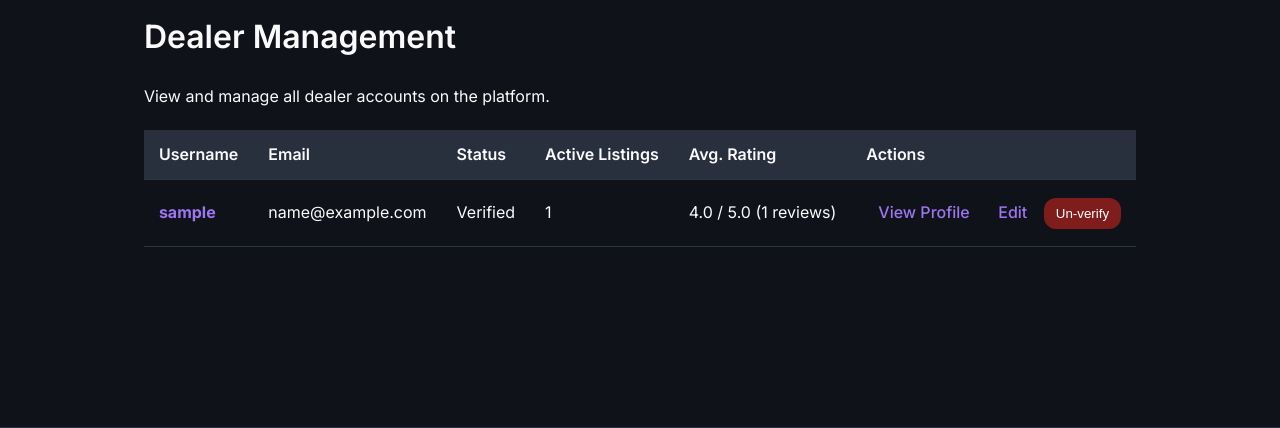
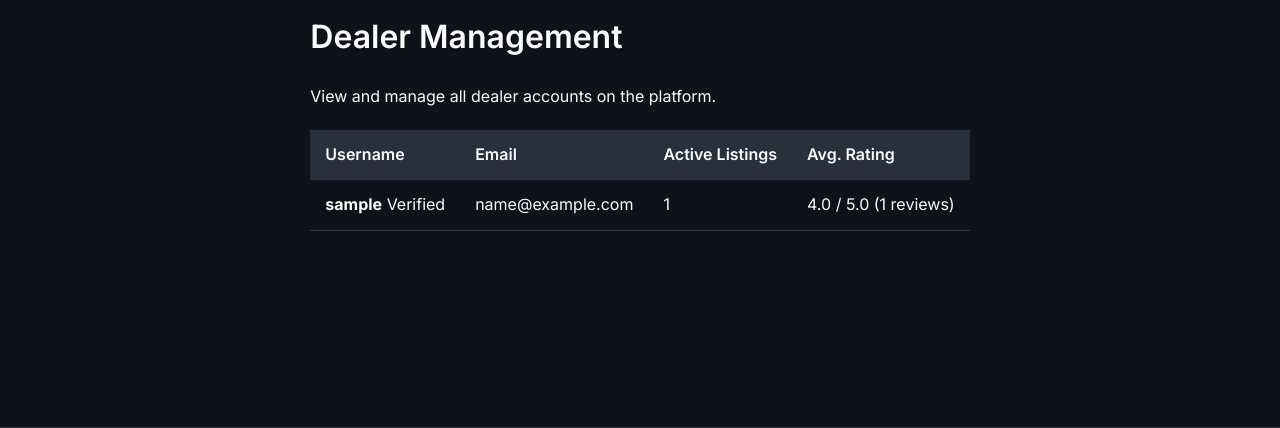
Before and after one commit to amenelu/mekina, a Flask app: page /admin/dealers in a window 1280 px wide. Shown: the part 63-491 px from the top of the page. Run offline with Flask 3, Linux system fonts and the light colour scheme; a user stored in the database is signed in; tables that the repository leaves empty hold one stand-in row (values such as "Sample post"); some libraries are stand-ins or nearby versions.

Commit message:
refactor: Improve dealer management UI and fix layout
This commit refactors the dealer management workflow for administrators, creating a more intuitive and streamlined user experience.

- **Simplify Dealer Management Table:**
  The main dealer management table has been simplified by removing the "Status" and "Actions" columns. The entire row is now a clickable link that navigates directly to the dealer's profile, making it faster for admins to view details. The verification status has been moved to a small tag next to the username for a cleaner look.

- **Relocate Admin Actions to Profile Page:**
  Admin-specific controls, such as "Edit User" and "Toggle Verification," have been moved from the table into a dedicated "Admin Controls" panel on the dealer's profile page. This makes the actions more contextual and keeps the main list focused on providing an overview.

- **Fix Profile Page Layout:**
  Resolved a CSS issue where the new "Admin Controls" panel on the dealer profile was partially hidden behind the fixed navigation bar. The panel is now correctly positioned for full visibility.

```diff
--- a/car-auction-mvp/routes/dealer.py
+++ b/car-auction-mvp/routes/dealer.py
@@ -156,7 +156,7 @@ def toggle_verification(dealer_id):
 
     status = "verified" if dealer.is_verified else "un-verified"
     flash(f"Dealer '{dealer.username}' has been {status}.", "success")
-    return redirect(url_for('admin.dealer_management'))
+    return redirect(url_for('dealer.profile', dealer_id=dealer.id))
 
 @dealer_bp.route('/messages/<int:conversation_id>', methods=['GET', 'POST'])
 @login_required
--- a/car-auction-mvp/static/css/style.css
+++ b/car-auction-mvp/static/css/style.css
@@ -1499,6 +1499,11 @@ td .role-badge {
     margin-top: 2rem;
 }
 
+/* Add margin to the admin controls on the dealer profile page to clear the fixed nav bar */
+.dealer-profile-page .admin-actions {
+    margin-top: 2rem;
+}
+
 .dealer-profile-hero {
     background-color: hsl(var(--card));
     border: 1px solid hsl(var(--border));
--- a/car-auction-mvp/templates/base.html
+++ b/car-auction-mvp/templates/base.html
@@ -9,7 +9,7 @@
     <link href="https://fonts.googleapis.com/css2?family=Inter:wght@400;500;600;700&display=swap" rel="stylesheet">
     <link rel="stylesheet" href="{{ url_for('static', filename='css/style.css', v=now.timestamp()) }}">
 </head>
-<body>
+<body class="{% block body_class %}{% endblock %}">
     <nav>
         <a href="{{ url_for('main.home') }}" class="nav-brand">Mekina</a>
         <div class="nav-menu" id="nav-menu">
--- a/car-auction-mvp/templates/dealer_management.html
+++ b/car-auction-mvp/templates/dealer_management.html
@@ -6,57 +6,51 @@
 <h1>Dealer Management</h1>
 <p>View and manage all dealer accounts on the platform.</p>
 
-<div class="table-container">
-    <table>
+<div class="table-responsive-wrapper">
+    <table class="dashboard-table">
         <thead>
             <tr>
                 <th>Username</th>
                 <th>Email</th>
-                <th>Status</th>
                 <th>Active Listings</th>
                 <th>Avg. Rating</th>
-                <th>Actions</th>
             </tr>
         </thead>
         <tbody>
             {% for user, active_listings, avg_rating, review_count in dealers_with_stats %}
-                <tr>
+                <tr class="clickable-row" data-href="{{ url_for('dealer.profile', dealer_id=user.id) }}">
                     <td>
-                        <a href="{{ url_for('dealer.profile', dealer_id=user.id) }}"><strong>{{ user.username }}</strong></a>
+                        <strong>{{ user.username }}</strong>
+                        {% if user.is_verified %}
+                            <span class="status-approved small-tag">Verified</span>
+                        {% else %}
+                            <span class="status-pending small-tag">Not Verified</span>
+                        {% endif %}
                     </td>
                     <td>{{ user.email }}</td>
-                    <td>
-                        {% if user.is_verified %}
-                            <span class="status-approved">Verified</span>
-                        {% else %}
-                            <span class="status-pending">Not Verified</span>
-                        {% endif %}
-                    </td>
                     <td>{{ active_listings }}</td>
                     <td>
                         {% if review_count > 0 %}
                             {{ "%.1f"|format(avg_rating) }} / 5.0 ({{ review_count }} reviews)
                         {% else %}
-                            <span class="text-muted">No reviews</span>
+                            <span class="text-muted">No Reviews</span>
                         {% endif %}
-                    </td>
-                    <td>
-                        <div class="button-group-small">
-                            <a href="{{ url_for('dealer.profile', dealer_id=user.id) }}" class="btn small">View Profile</a>
-                            <a href="{{ url_for('admin.edit_user', user_id=user.id) }}" class="btn small">Edit</a>
-                            {# Assuming a route exists to toggle verification #}
-                            <form action="{{ url_for('dealer.toggle_verification', dealer_id=user.id) }}" method="post" style="display: inline;">
-                                {% if user.is_verified %}
-                                    <button type="submit" class="btn small delete">Un-verify</button>
-                                {% else %}
-                                    <button type="submit" class="btn small approve">Verify</button>
-                                {% endif %}
-                            </form>
-                        </div>
                     </td>
                 </tr>
             {% endfor %}
         </tbody>
     </table>
 </div>
+
+<script>
+document.addEventListener('DOMContentLoaded', function() {
+    document.querySelectorAll('tr.clickable-row').forEach(row => {
+        row.addEventListener('click', function(e) {
+            // Don't navigate if a link or button inside the row was clicked
+            if (e.target.closest('a, button')) return;
+            window.location.href = this.dataset.href;
+        });
+    });
+});
+</script>
 {% endblock %}
```
Also changed, not shown: car-auction-mvp/templates/dealer_profile.html (+18 -1 lines).
